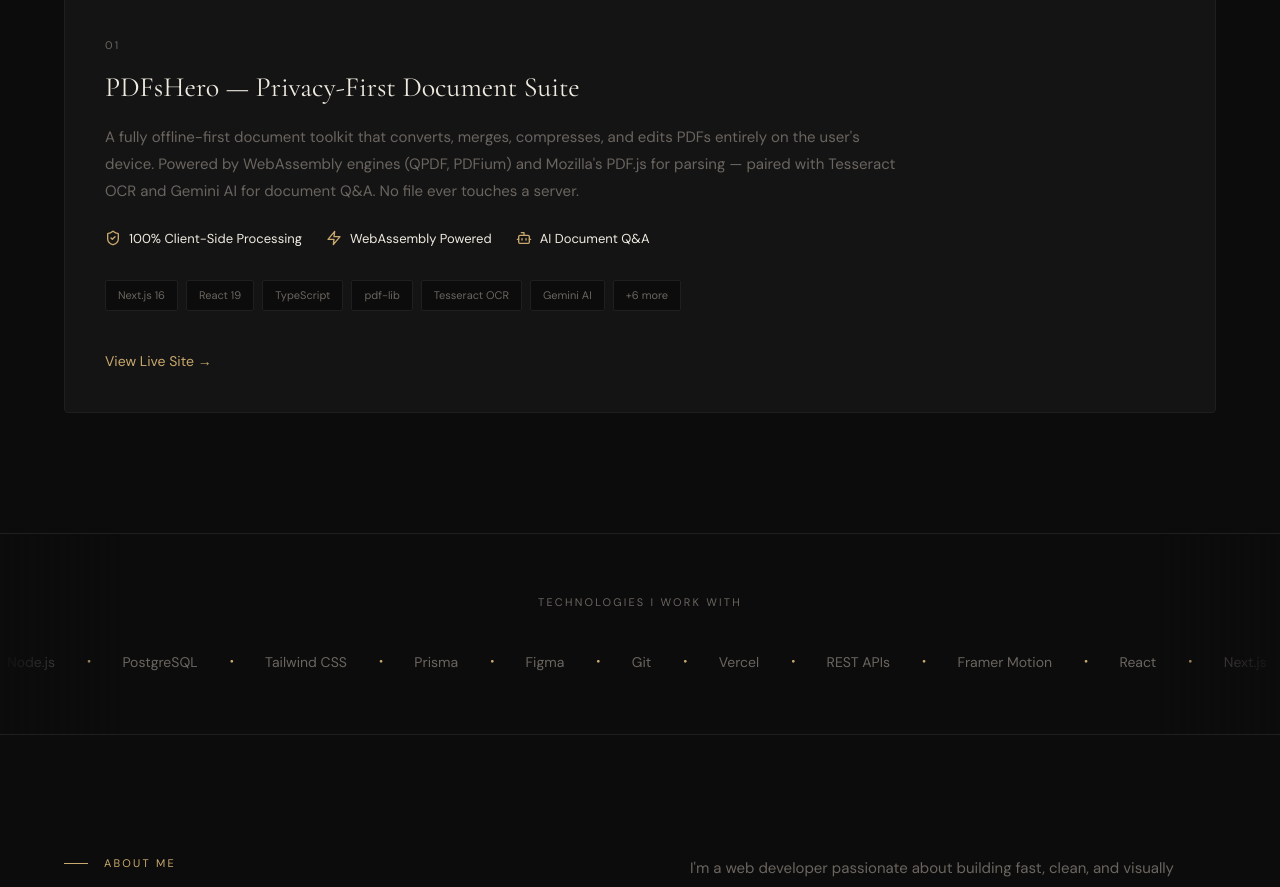
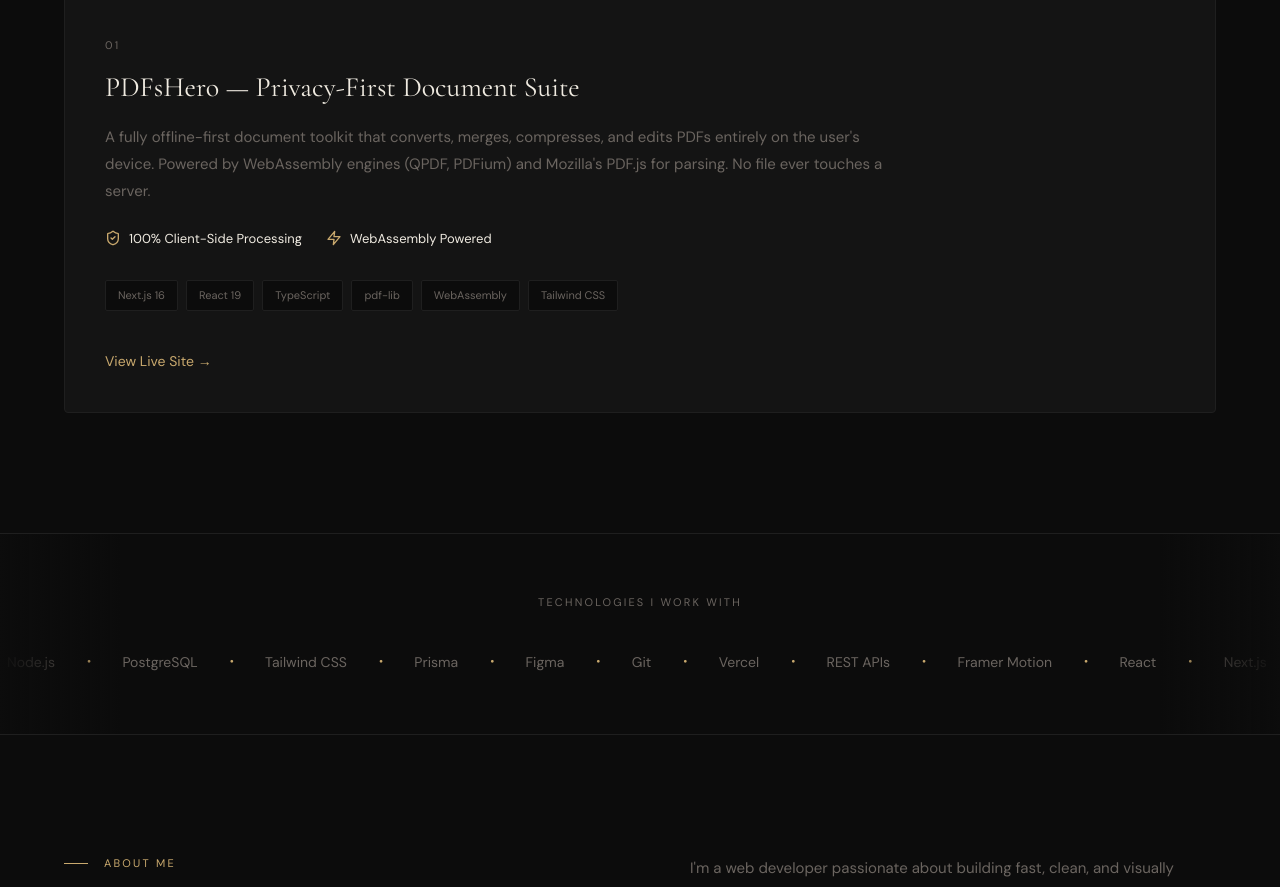
Before and after one commit to Aditya-Zarpure/portfolio, a Next.js app: page / in a window 1280 px wide. Shown: the part 2540-3427 px from the top of the page. Built offline with nearby package versions, Linux system fonts and the light colour scheme.

Commit message:
remove unreleased AI features from PDFsHero showcase

```diff
--- a/src/components/sections/Portfolio.tsx
+++ b/src/components/sections/Portfolio.tsx
@@ -4,19 +4,18 @@
 import { motion, useInView } from 'framer-motion';
 import SectionWrapper from '@/components/ui/SectionWrapper';
 import SectionLabel from '@/components/ui/SectionLabel';
-import { ShieldCheck, Zap, Bot, FileText, Lock, FileType } from 'lucide-react';
+import { ShieldCheck, Zap, FileText, Lock, FileType } from 'lucide-react';
 
 const projects = [
   {
     id: "01",
     name: "PDFsHero \u2014 Privacy-First Document Suite",
-    description: "A fully offline-first document toolkit that converts, merges, compresses, and edits PDFs entirely on the user's device. Powered by WebAssembly engines (QPDF, PDFium) and Mozilla's PDF.js for parsing \u2014 paired with Tesseract OCR and Gemini AI for document Q&A. No file ever touches a server.",
-    tags: ["Next.js 16", "React 19", "TypeScript", "pdf-lib", "Tesseract OCR", "Gemini AI", "+6 more"],
+    description: "A fully offline-first document toolkit that converts, merges, compresses, and edits PDFs entirely on the user's device. Powered by WebAssembly engines (QPDF, PDFium) and Mozilla's PDF.js for parsing. No file ever touches a server.",
+    tags: ["Next.js 16", "React 19", "TypeScript", "pdf-lib", "WebAssembly", "Tailwind CSS"],
     url: "https://pdfshero.com/",
     capabilities: [
       { icon: <ShieldCheck size={16} />, text: "100% Client-Side Processing" },
-      { icon: <Zap size={16} />, text: "WebAssembly Powered" },
-      { icon: <Bot size={16} />, text: "AI Document Q&A" }
+      { icon: <Zap size={16} />, text: "WebAssembly Powered" }
     ]
   }
 ];
```
